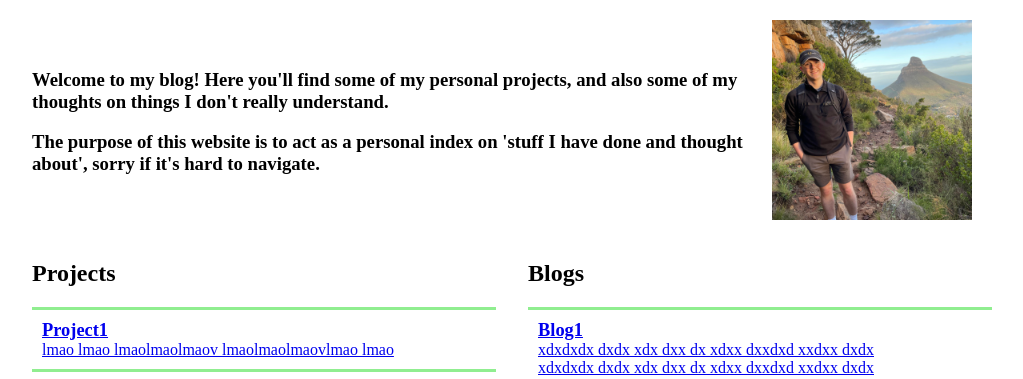
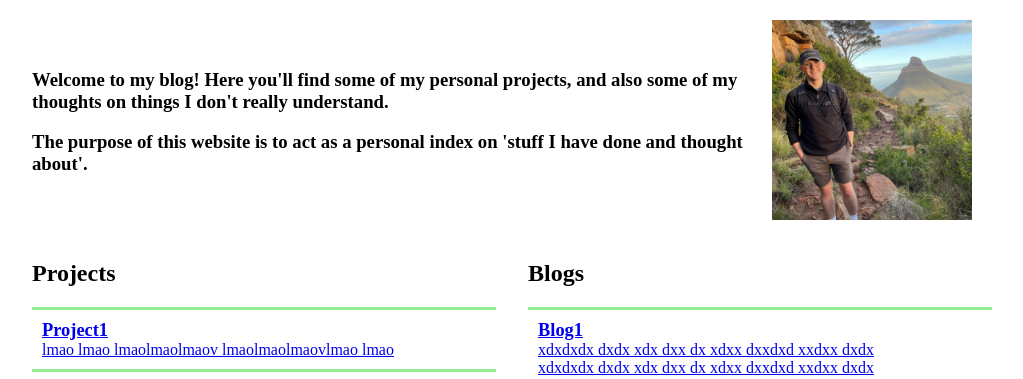
Before and after one commit to benchiverton/Blog, an ASP.NET Core app: page / in a window 1280 px wide. Shown: the part 53-432 px from the top of the page, without its empty margins (128-1151 px from the left). Run offline with ASP.NET Core 8, Linux system fonts and the light colour scheme; style sheets or scripts are compiled from the project's sources; some libraries are stand-ins or nearby versions.

Commit message:
Update AboutSummary.razor

```diff
--- a/src/BenChiverton.Blog/About/AboutSummary.razor
+++ b/src/BenChiverton.Blog/About/AboutSummary.razor
@@ -6,7 +6,7 @@
             Welcome to my blog! Here you'll find some of my personal projects, and also some of my thoughts on things I don't really understand.
         </h3>
         <h3>
-            The purpose of this website is to act as a personal index on 'stuff I have done and thought about', sorry if it's hard to navigate.
+            The purpose of this website is to act as a personal index on 'stuff I have done and thought about'.
         </h3>
     </div>
 </div>
```
